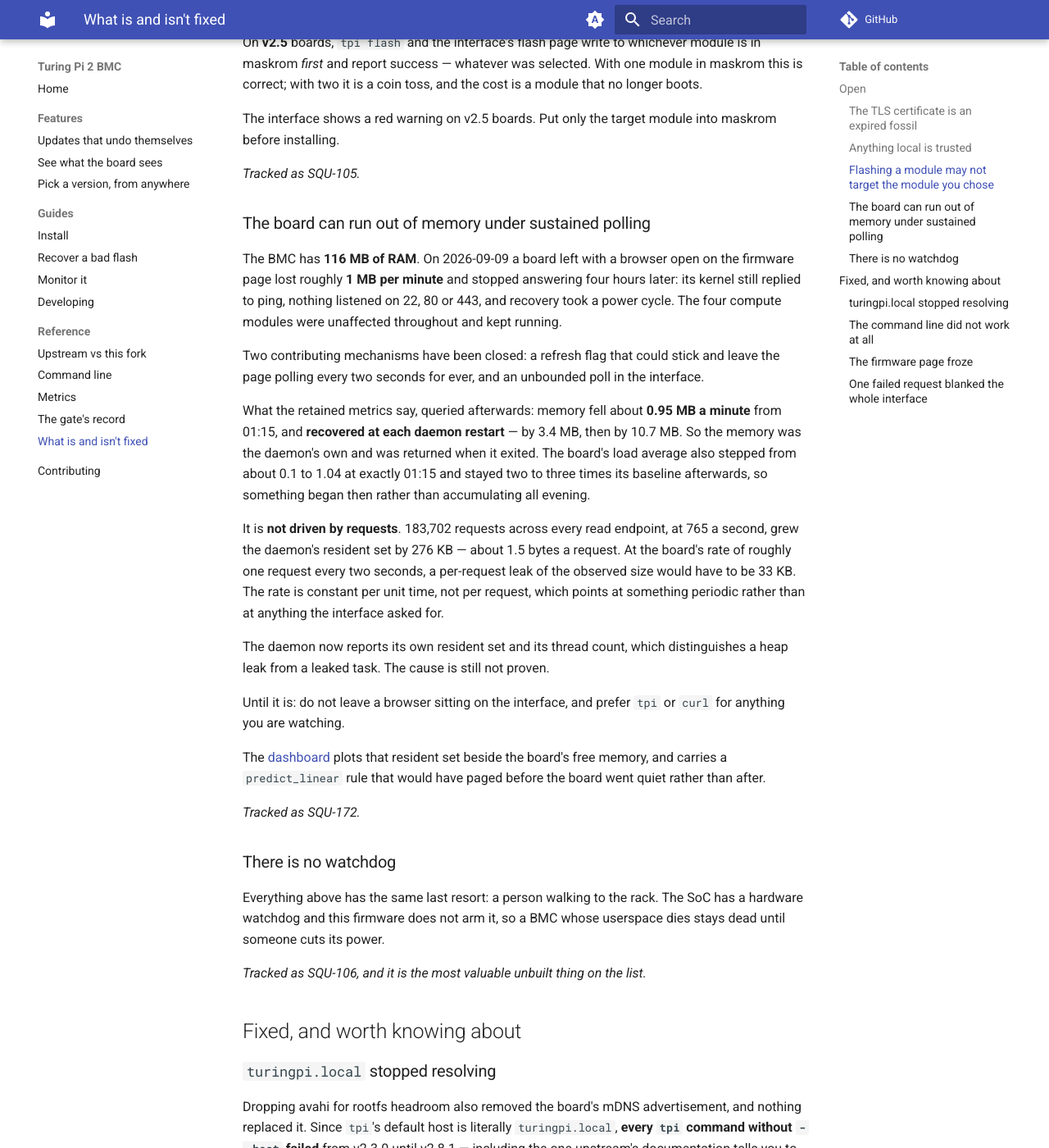
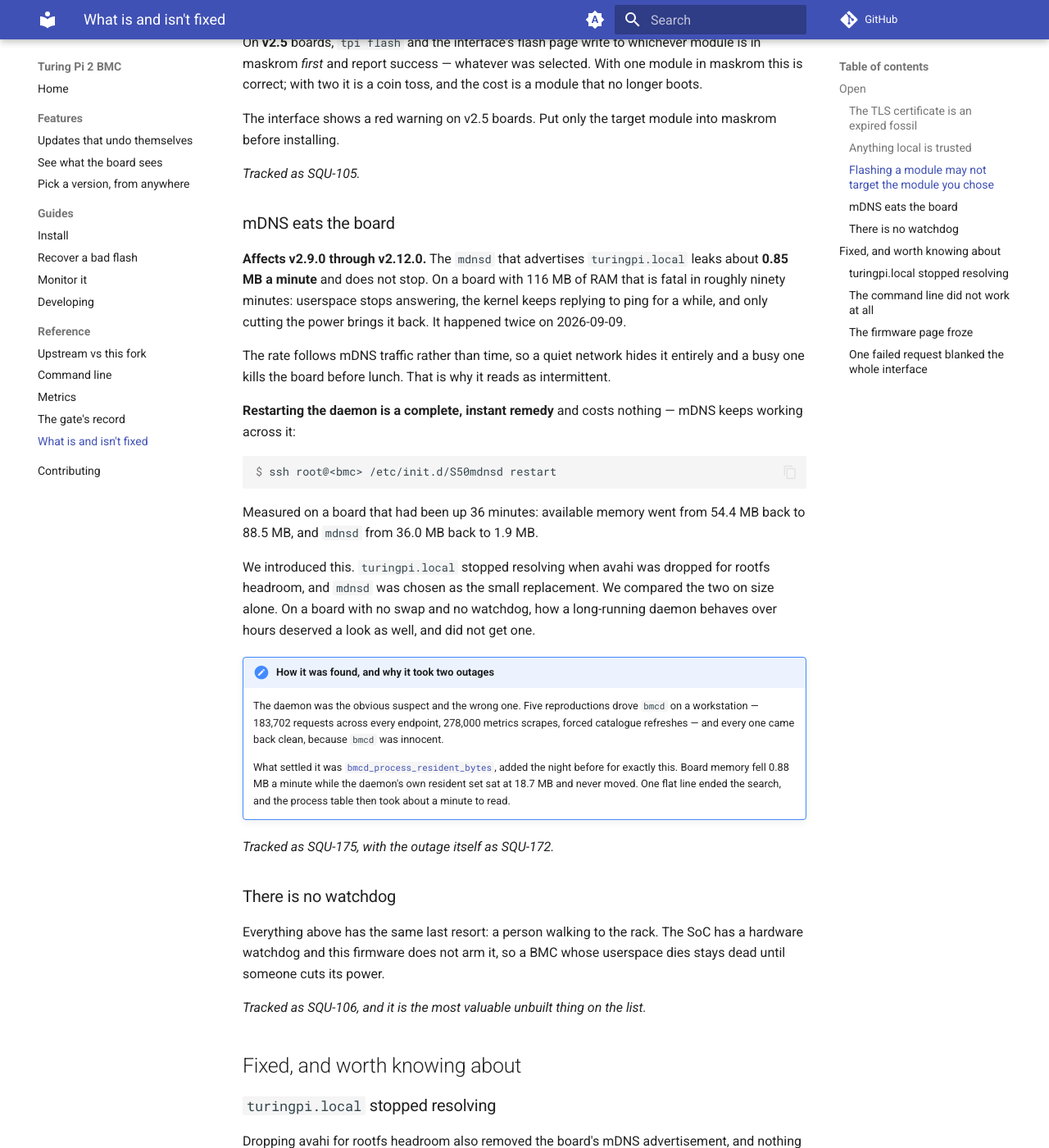
Before and after one commit to excavador-turing/www, an MkDocs documentation site: the page built from docs/reference/known-faults.md, in a window 1280 px wide and 1400 px high, scrolled down 958 px. Shown: the whole window at 82% size. Built offline with MkDocs 1.6.1 and Material for MkDocs 9.7.7, drawn with Linux system fonts in a browser that asks for light colours; comment, search, counter and statistics services are not loaded.

Commit message:
the memory fault has a cause now, and it is ours
Three pages told a story that was wrong in the same way: a board that
ran out of memory with a browser open on it, cause unproven, blame
implicitly on the interface and the daemon.

It is mdnsd. It leaks about 0.85 MB a minute and does not stop, which is
fatal on a 116 MB board in roughly ninety minutes. Restarting it is an
instant and complete remedy. Measured on the board: available memory
54.4 MB back to 88.5, mdnsd 36.0 MB back to 1.9.

We introduced it. turingpi.local stopped resolving when avahi was
dropped for rootfs headroom and mdnsd was the small replacement; we
compared the two on size alone, which on a board with no swap and no
watchdog was not enough axes.

The fault page says all of that, including the affected versions and the
one-line remedy. The front page no longer blames leaving a browser open.
The monitoring guide no longer says the cause could not be measured,
because it was measured -- by the resident-set series added the night
before, whose flat line is what ruled out the daemon after five
reproductions had failed to convict it.

SQU-175, with the outage as SQU-172.

Co-Authored-By: Claude Opus 5 (1M context) <noreply@anthropic.com>

````diff
--- a/docs/reference/known-faults.md
+++ b/docs/reference/known-faults.md
@@ -46,43 +46,48 @@ into maskrom before installing.
 
 *Tracked as SQU-105.*
 
-### The board can run out of memory under sustained polling
+### mDNS eats the board
 
-The BMC has **116 MB of RAM**. On 2026-09-09 a board left with a browser open
-on the firmware page lost roughly **1 MB per minute** and stopped answering
-four hours later: its kernel still replied to ping, nothing listened on 22, 80
-or 443, and recovery took a power cycle. The four compute modules were
-unaffected throughout and kept running.
+**Affects v2.9.0 through v2.12.0.** The `mdnsd` that advertises
+`turingpi.local` leaks about **0.85 MB a minute** and does not stop. On a board
+with 116 MB of RAM that is fatal in roughly ninety minutes: userspace stops
+answering, the kernel keeps replying to ping for a while, and only cutting the
+power brings it back. It happened twice on 2026-09-09.
 
-Two contributing mechanisms have been closed: a refresh flag that could stick
-and leave the page polling every two seconds for ever, and an unbounded poll in
-the interface.
+The rate follows mDNS traffic rather than time, so a quiet network hides it
+entirely and a busy one kills the board before lunch. That is why it reads as
+intermittent.
 
-What the retained metrics say, queried afterwards: memory fell about **0.95 MB
-a minute** from 01:15, and **recovered at each daemon restart** — by 3.4 MB,
-then by 10.7 MB. So the memory was the daemon's own and was returned when it
-exited. The board's load average also stepped from about 0.1 to 1.04 at exactly
-01:15 and stayed two to three times its baseline afterwards, so something began
-then rather than accumulating all evening.
+**Restarting the daemon is a complete, instant remedy** and costs nothing —
+mDNS keeps working across it:
 
-It is **not driven by requests**. 183,702 requests across every read endpoint,
-at 765 a second, grew the daemon's resident set by 276 KB — about 1.5 bytes a
-request. At the board's rate of roughly one request every two seconds, a
-per-request leak of the observed size would have to be 33 KB. The rate is
-constant per unit time, not per request, which points at something periodic
-rather than at anything the interface asked for.
+```console
+$ ssh root@<bmc> /etc/init.d/S50mdnsd restart
+```
 
-The daemon now reports its own resident set and its thread count, which
-distinguishes a heap leak from a leaked task. The cause is still not proven.
+Measured on a board that had been up 36 minutes: available memory went from
+54.4 MB back to 88.5 MB, and `mdnsd` from 36.0 MB back to 1.9 MB.
 
-Until it is: do not leave a browser sitting on the interface, and prefer `tpi`
-or `curl` for anything you are watching.
+We introduced this. `turingpi.local` stopped resolving when avahi was dropped
+for rootfs headroom, and `mdnsd` was chosen as the small replacement. We
+compared the two on size alone. On a board with no swap and no watchdog, how a
+long-running daemon behaves over hours deserved a look as well, and did not get
+one.
 
-The [dashboard](../guides/monitor-it.md) plots that resident set beside the
-board's free memory, and carries a `predict_linear` rule that would have paged
-before the board went quiet rather than after.
+!!! note "How it was found, and why it took two outages"
+    The daemon was the obvious suspect and the wrong one. Five reproductions
+    drove `bmcd` on a workstation — 183,702 requests across every endpoint,
+    278,000 metrics scrapes, forced catalogue refreshes — and every one came
+    back clean, because `bmcd` was innocent.
 
-*Tracked as SQU-172.*
+    What settled it was
+    [`bmcd_process_resident_bytes`](../guides/monitor-it.md), added the night
+    before for exactly this. Board memory fell 0.88 MB a minute while the
+    daemon's own resident set sat at 18.7 MB and never moved. One flat line
+    ended the search, and the process table then took about a minute to
+    read.
+
+*Tracked as SQU-175, with the outage itself as SQU-172.*
 
 ### There is no watchdog
 
````
Also changed, not shown: docs/guides/monitor-it.md (+12 -7 lines), docs/index.md (+3 -3 lines).
